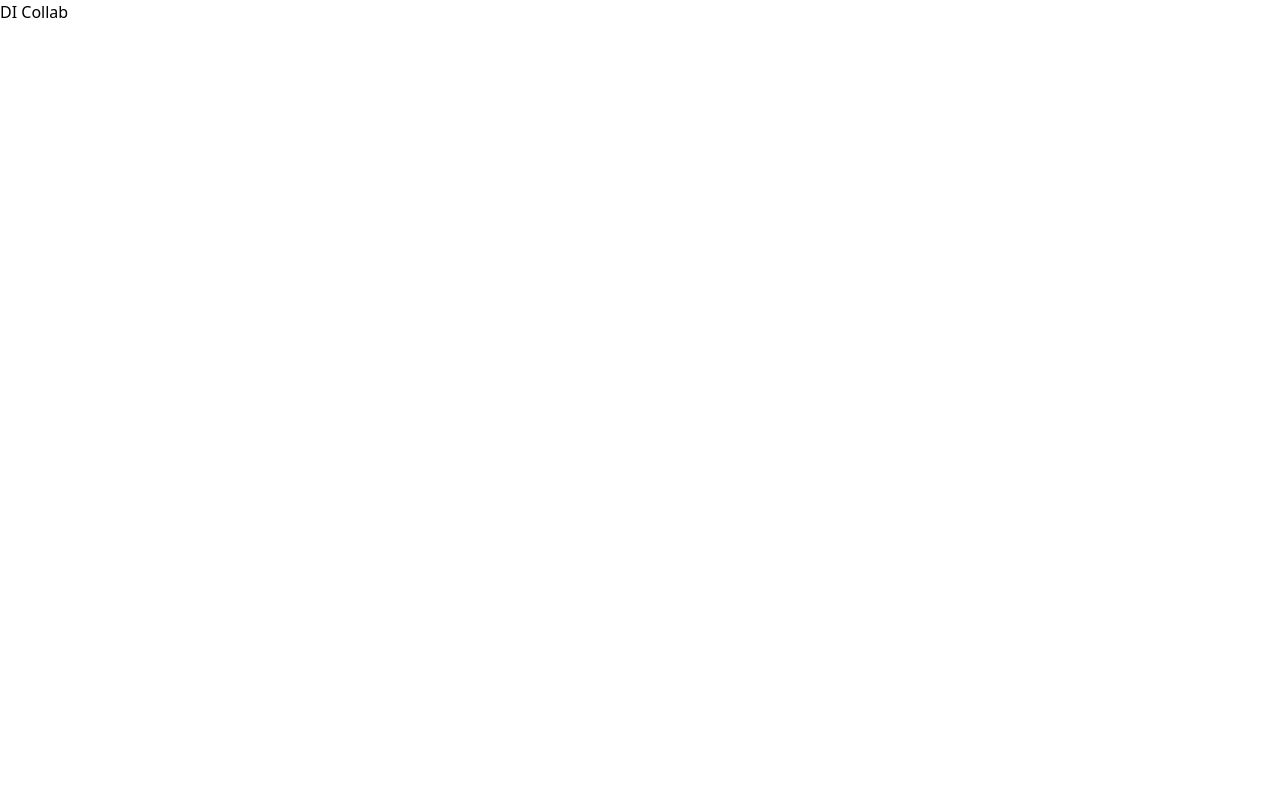
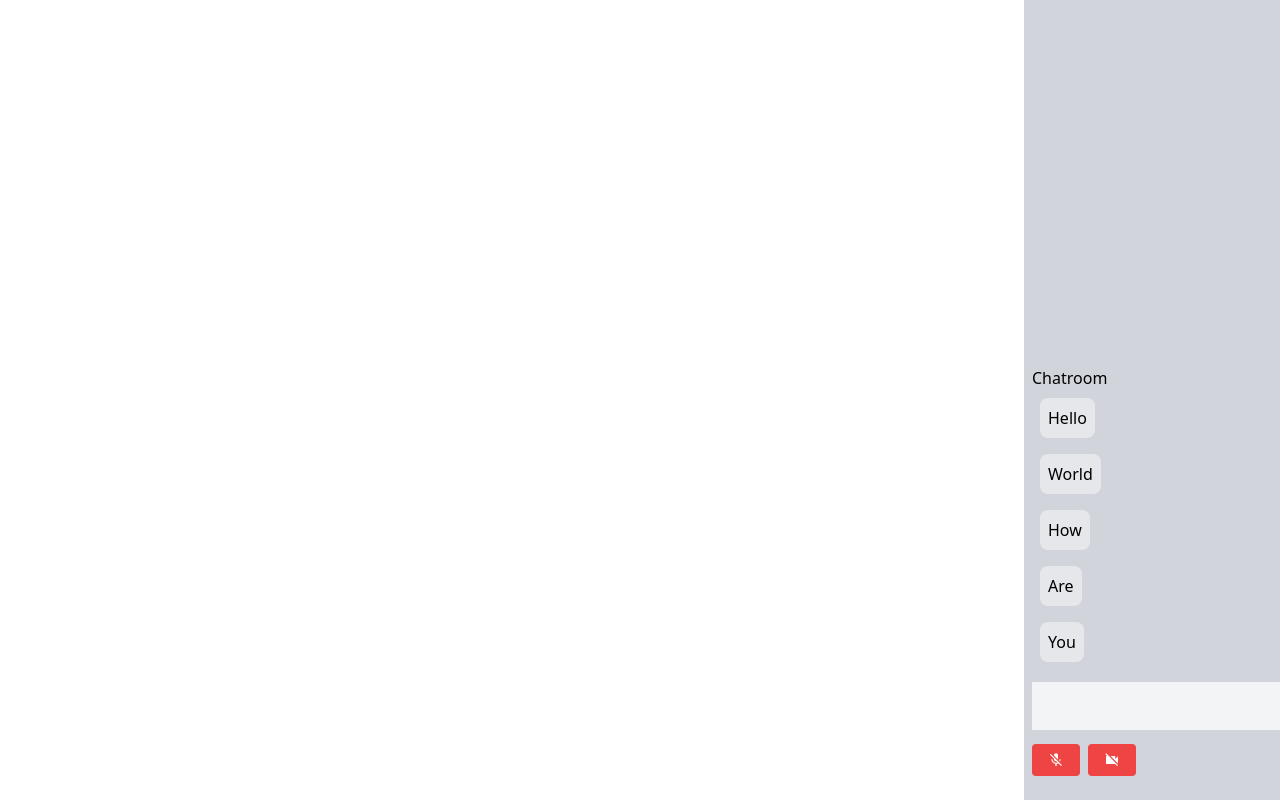
Before and after one commit to MaxSmeets/DI-ColLab_client, a React (Create React App) app in the folder di-collab-client/: page / in a window 1280 px wide. Built offline with nearby package versions, Linux system fonts and the light colour scheme.

Commit message:
Added sidebar for chatroom UI elements

```diff
--- a/di-collab-client/package.json
+++ b/di-collab-client/package.json
@@ -8,7 +8,9 @@
     "@testing-library/user-event": "^13.5.0",
     "react": "^18.2.0",
     "react-dom": "^18.2.0",
+    "react-icons": "^4.12.0",
     "react-scripts": "5.0.1",
+    "react-webcam": "^7.2.0",
     "web-vitals": "^2.1.4"
   },
   "scripts": {
--- a/di-collab-client/src/App.js
+++ b/di-collab-client/src/App.js
@@ -1,7 +1,10 @@
+import WebcamSm from "./components/communication/WebcamSm";
+import Sidebar from "./components/ui_elements/Sidebar";
+
 function App() {
   return (
-    <div>
-      <h1>DI Collab</h1>
+    <div className='w-screen h-screen'>
+      <Sidebar />
     </div>
   );
 }
--- /dev/null
+++ b/di-collab-client/src/components/communication/Chatlog.js
@@ -0,0 +1,34 @@
+import React from "react";
+
+function Chatlog() {
+  const text = [
+    "Hello",
+    "World",
+    "How",
+    "Are",
+    "You",
+    "Doing",
+    "Today?",
+    "I",
+    "Am",
+    "Doing",
+    "Great!",
+  ];
+  return (
+    <div className='h-72'>
+      <div className='overflow-y-scroll h-full'>
+        {text.map((item, index) => {
+          return (
+            <div key={index} className='flex flex-row'>
+              <div className='bg-gray-200 rounded-lg p-2 m-2'>
+                <p>{item}</p>
+              </div>
+            </div>
+          );
+        })}
+      </div>
+    </div>
+  );
+}
+
+export default Chatlog;
--- /dev/null
+++ b/di-collab-client/src/components/communication/Chatroom.js
@@ -0,0 +1,54 @@
+import React, { useState } from "react";
+import { MdMicNone, MdMicOff, MdVideocam, MdVideocamOff } from "react-icons/md";
+import Chatlog from "./Chatlog";
+import WebcamSm from "./WebcamSm";
+
+function Chatroom() {
+  const [mic, setMic] = useState(false);
+  const [cam, setCam] = useState(false);
+
+  return (
+    <div className='absolute w-full bottom-5'>
+      <h1>Chatroom</h1>
+      <Chatlog />
+      <textarea
+        type='text'
+        placeholder=''
+        className='w-full px-1 my-1 mr-2 bg-gray-100 focus:bg-gray-200'
+      />
+      <div className='flex my-1'>
+        <button
+          className={
+            mic
+              ? "flex items-center justify-center bg-blue-500 hover:bg-blue-700 text-white font-bold py-2 px-4 rounded mr-2 h-full"
+              : "flex items-center justify-center bg-red-500 hover:bg-red-700 text-white font-bold py-2 px-4 rounded mr-2 h-full"
+          }
+          onClick={() => setMic(!mic)}
+        >
+          {mic ? (
+            <MdMicNone className='size-4' />
+          ) : (
+            <MdMicOff className='size-4' />
+          )}
+        </button>
+        <button
+          className={
+            cam
+              ? "flex items-center justify-center bg-blue-500 hover:bg-blue-700 text-white font-bold py-2 px-4 rounded mr-2 h-full"
+              : "flex items-center justify-center bg-red-500 hover:bg-red-700 text-white font-bold py-2 px-4 rounded mr-2 h-full"
+          }
+          onClick={() => setCam(!cam)}
+        >
+          {cam ? (
+            <MdVideocam className='size-4' />
+          ) : (
+            <MdVideocamOff className='size-4' />
+          )}
+        </button>
+        {cam ? <WebcamSm audio={mic} /> : null}
+      </div>
+    </div>
+  );
+}
+
+export default Chatroom;
--- /dev/null
+++ b/di-collab-client/src/components/communication/Playerlist.js
@@ -0,0 +1,7 @@
+import React from "react";
+
+function Playerlist() {
+  return <div>Playerlist</div>;
+}
+
+export default Playerlist;
--- /dev/null
+++ b/di-collab-client/src/components/communication/WebcamSm.js
@@ -0,0 +1,12 @@
+import React from "react";
+import Webcam from "react-webcam";
+
+function WebcamSm({ audio }) {
+  return (
+    <div className='w-16 h-9'>
+      <Webcam audio={audio} />
+    </div>
+  );
+}
+
+export default WebcamSm;
--- /dev/null
+++ b/di-collab-client/src/components/ui_elements/Sidebar.js
@@ -0,0 +1,12 @@
+import React from "react";
+import Chatroom from "../communication/Chatroom";
+
+function Sidebar() {
+  return (
+    <div className='relative float-right w-1/5 h-full p-2 m-0 overflow-hidden bg-gray-300'>
+      <Chatroom />
+    </div>
+  );
+}
+
+export default Sidebar;
```
Also changed, not shown: 1 other file (tests, documents, lock files or other folders).
